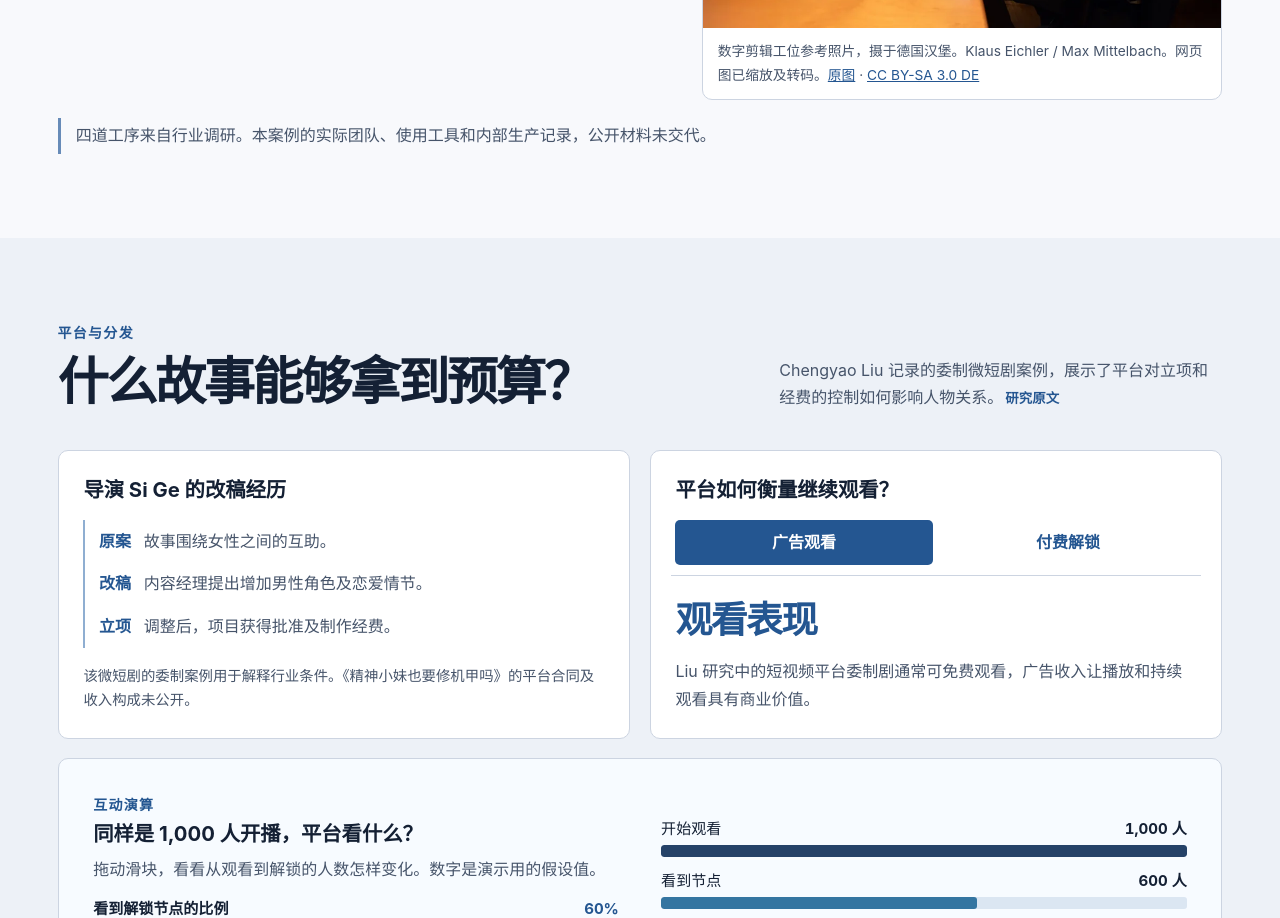
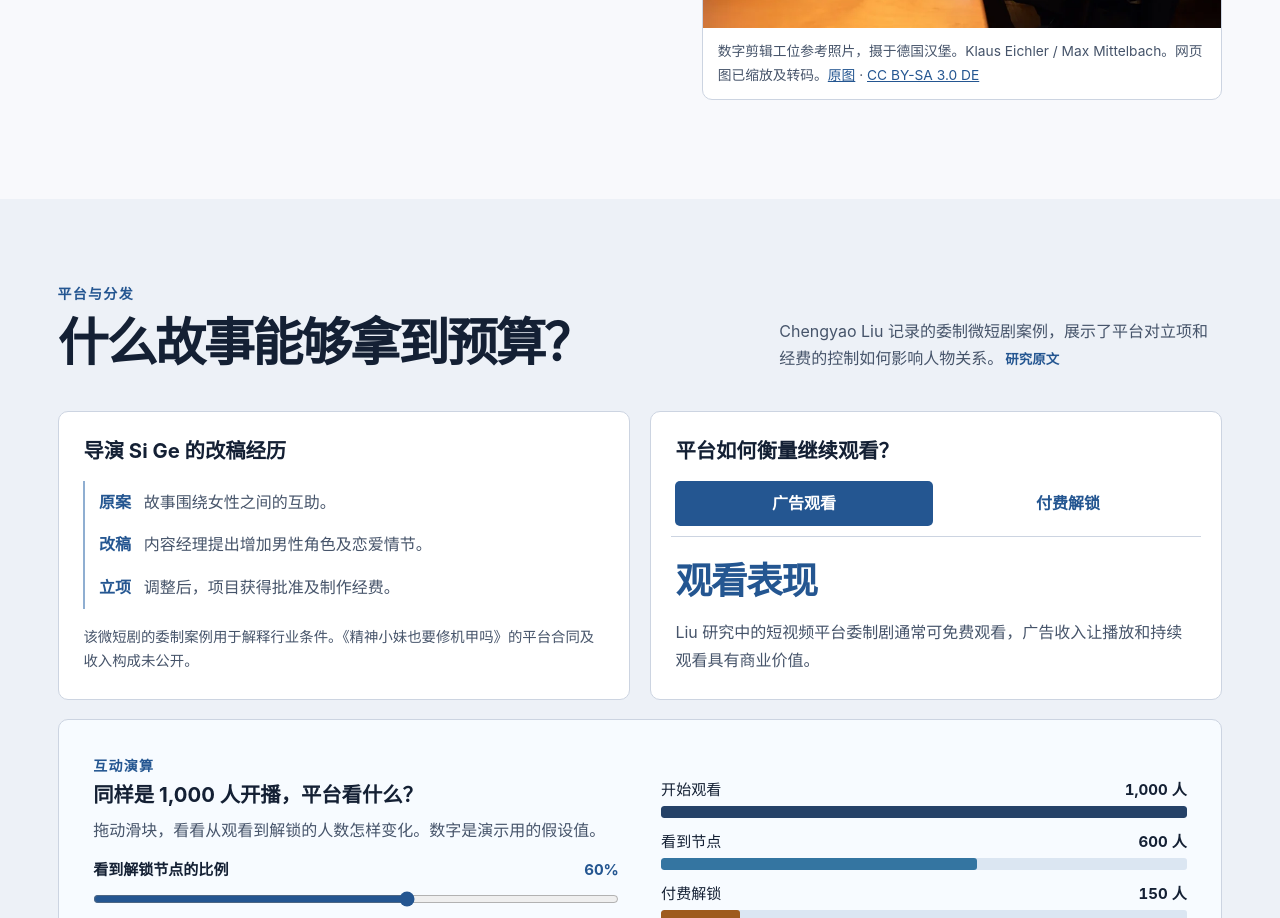
Before and after one commit to zy20250418-hash/academic-homepage, a plain HTML site: page index.html in a window 1280 px wide. Shown: the part 4824-5742 px from the top of the page. Drawn offline with Linux system fonts and the light colour scheme.

Commit message:
Remove the workflow scope note

```diff
--- a/index.html
+++ b/index.html
@@ -270,7 +270,6 @@
           <figcaption>数字剪辑工位参考照片，摄于德国汉堡。Klaus Eichler / Max Mittelbach。网页图已缩放及转码。<a href="https://commons.wikimedia.org/wiki/File:Max_Mittelbach_digital_editing_suite.jpg" target="_blank" rel="noopener">原图</a> · <a href="https://creativecommons.org/licenses/by-sa/3.0/de/deed.en" target="_blank" rel="noopener">CC BY-SA 3.0 DE</a></figcaption>
         </figure>
       </div>
-      <p class="aside-note">四道工序来自行业调研。本案例的实际团队、使用工具和内部生产记录，公开材料未交代。</p>
     </section>
 
     <section class="band" id="platform" aria-labelledby="platform-title">
```
